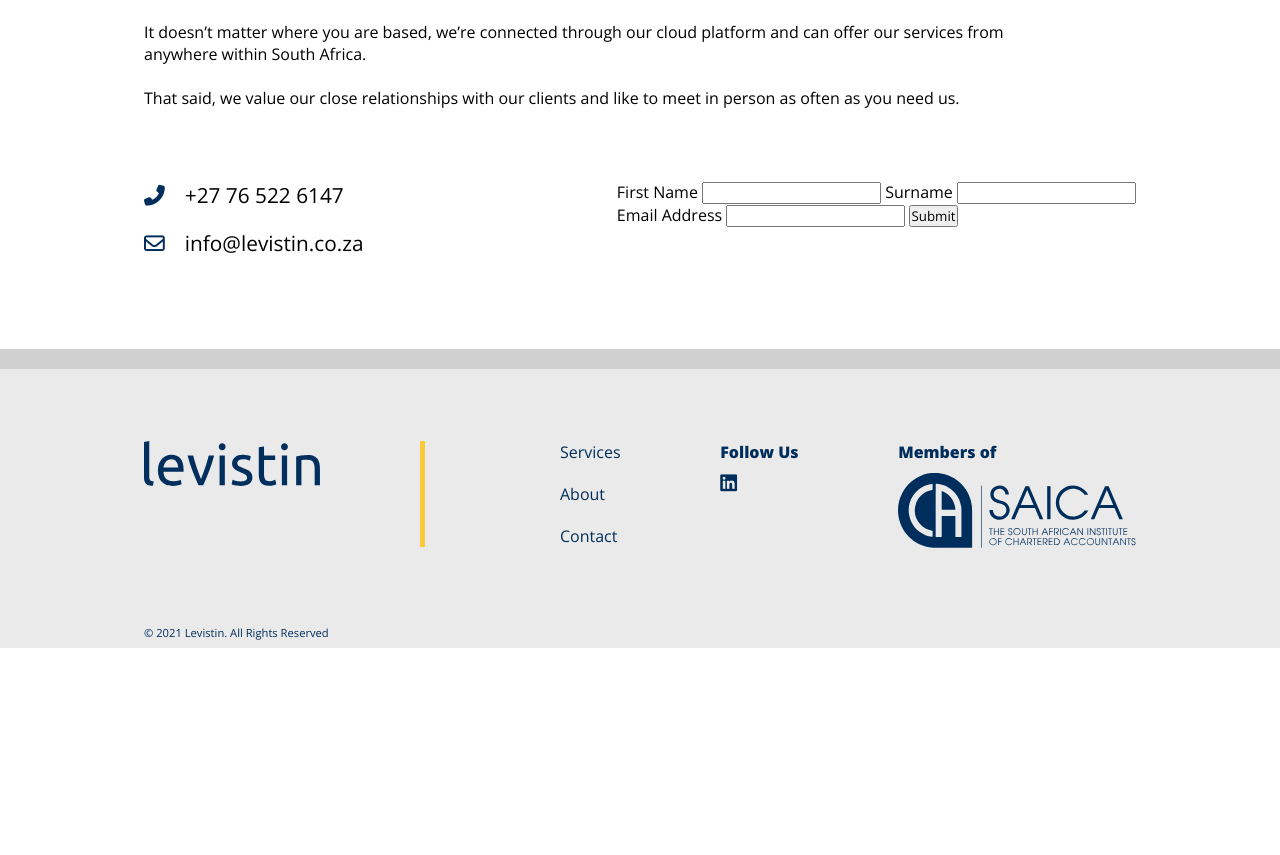
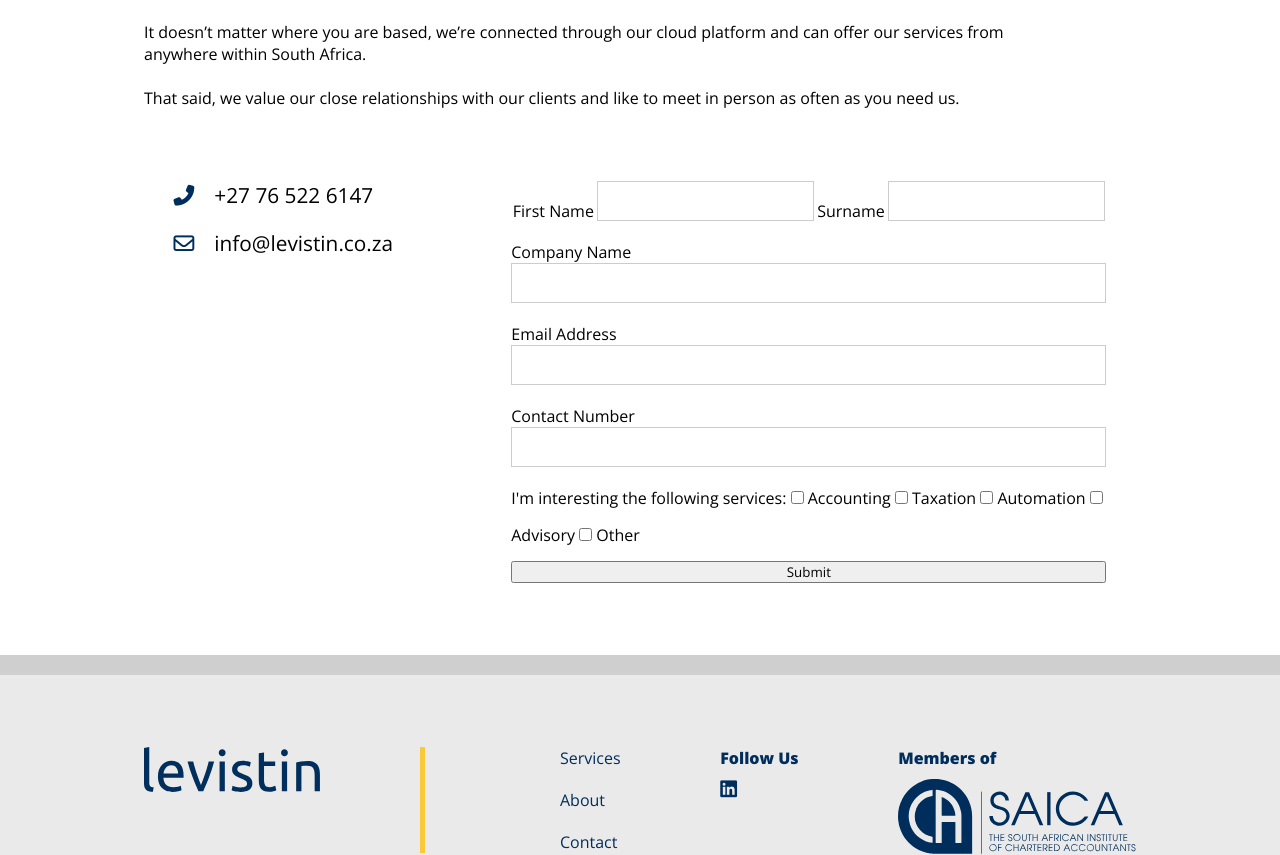
Before and after one commit to JaredViljoen/levistin-main, a plain HTML site: page contact-us.html in a window 1280 px wide. Shown: the part 638-1493 px from the top of the page. Before the commit the page ends 1286 px from the top, so only its background shows below. Drawn offline with nearby package versions, Linux system fonts and the light colour scheme.

Commit message:
Contact Form Update

```diff
--- a/contact-us.html
+++ b/contact-us.html
@@ -82,16 +82,33 @@ That said, we value our close relationships with our clients and like to meet in
             <p class="contact-field"><i class="fas fa-phone-alt"></i><a href="tel:+27765226147">+27 76 522 6147</a></p>
             <p class="contact-field"><i class="far fa-envelope"></i><a href="mailto:info@levistin.co.za">info@levistin.co.za</a></p>
         </div>
-        <div class="contact-form"></div>
-        <form action="https://formsubmit.co/jaredviljoen@gmail.com" method="POST">
+        <div class="contact-form-sect"></div>
+        <form class="contact-form" action="https://formsubmit.co/jaredviljoen@gmail.com" method="POST">
             <div class="contact-name">
             <label for="name">First Name</label>
             <input type="text" name="name" required>
             <label for="surname">Surname</label>
             <input type="text" name="surname" required>
         </div>
+            <label for="company">Company Name</label>
+            <input type="text" name="company" required>
             <label for="email">Email Address</label>
             <input type="email" name="email" required>
+            <label for="phone">Contact Number</label>
+            <input type="tel" name="phone" required>
+            <div class="services-select">
+            <label for="services">I'm interesting the following services:</label>
+            <input type="checkbox" id="accounting" name="service1" value="Accounting">
+            <label for="service1">Accounting</label>
+            <input type="checkbox" id="taxation" name="service2" value="Taxation">
+            <label for="service2">Taxation</label>
+            <input type="checkbox" id="automation" name="service3" value="Automation">
+            <label for="service3">Automation</label>
+            <input type="checkbox" id="advisory" name="service4" value="Advisory">
+            <label for="service1">Advisory</label>
+            <input type="checkbox" id="other" name="service5" value="Other">
+            <label for="service5">Other</label>
+          </div>
             <button type="submit">Submit</button>
        </form>
 
--- a/css/styles.scss
+++ b/css/styles.scss
@@ -1090,7 +1090,7 @@ footer {
 
 .contact-us {
   display: flex;
-  justify-content: space-between;
+  justify-content: space-around;
   align-items: flex-start;
 
   .contact-field {
@@ -1110,4 +1110,28 @@ footer {
       margin-right: 20px;
     }
   }
+
+  .contact-form {
+    display: flex;
+    flex-direction: column;
+    width: 60%;
+
+    input {
+      margin-bottom: 20px;
+      padding: 10px 20px;
+      border: 1px solid #cccccc;
+
+      &:focus {
+        outline: none;
+        border: 1px solid $primaryClrHov;
+      }
+    }
+
+    .contact-name {
+      display: flex;
+      justify-content: space-around;
+      align-items: center;
+    }
+
+  }
 }
```
Also changed, not shown: css/styles.css.
